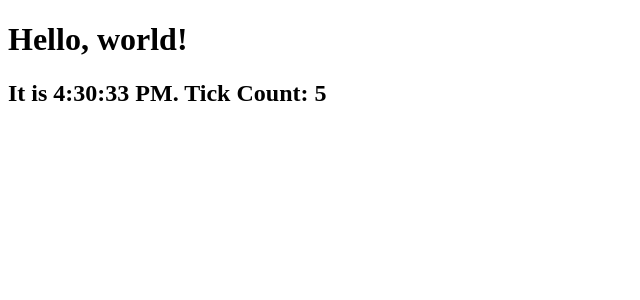
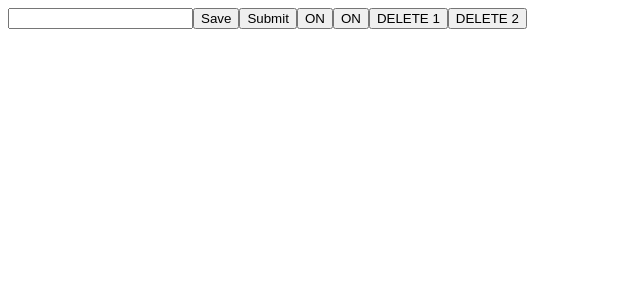
Before and after one commit to reactjs-example/react-tutorial-series, a React (Create React App) app in the folder react-hello-world/: page / in a window 1280 px wide. Shown: the top 300 px of the page, without its empty margins (0-640 px from the left). Built offline with nearby package versions, Linux system fonts and the light colour scheme.

Commit message:
event handling react

```diff
--- a/react-hello-world/src/App.js
+++ b/react-hello-world/src/App.js
@@ -70,19 +70,19 @@ function Welcome(props) {
 function componentAndProps() {
   return (
     <div>
-        <Welcome name="Sara" city="DEL" />
-        <Welcome name="Kyle" city="MUM" />
-        <Welcome name="Drevis" city="BLR" />
+      <Welcome name="Sara" city="DEL" />
+      <Welcome name="Kyle" city="MUM" />
+      <Welcome name="Drevis" city="BLR" />
     </div>
   );
 }
 // END - COMPONENT AND PROPS
-class Clock extends React.Component{
+class Clock extends React.Component {
   constructor(props) {
     super(props);
     this.state = {
       date: new Date(),
-      count:0
+      count: 0
     };
   }
 
@@ -98,7 +98,7 @@ class Clock extends React.Component{
   }
 
   tick() {
-    this.setState((prevState)=>({
+    this.setState((prevState) => ({
       date: new Date(),
       count: prevState.count + 1
     }));
@@ -114,19 +114,79 @@ class Clock extends React.Component{
   }
 }
 
-function stateAndLifeCycle()
-{
+function stateAndLifeCycle() {
   return (
     <div>
-        <Clock/>
+      <Clock />
     </div>
   );
 }
 // END - STATE and LIFE CYCLE
+
+class Form extends React.Component {
+
+  constructor(props) {
+    super(props);
+    this.state = { isToggleOn: true };
+
+    // This binding is necessary to make `this` work in the callback
+    this.handleClick = this.handleClick.bind(this);
+  }
+
+  handleClick() {
+    this.setState(prevState => ({
+      isToggleOn: !prevState.isToggleOn
+    }));
+  }
+
+  handleClick1() {
+    this.setState(prevState => ({
+      isToggleOn: !prevState.isToggleOn
+    }));
+  }
+  handleSubmit = (event) => {
+    event.preventDefault(); // this restricts page reaload due to form submit
+    console.log(event);
+  }
+  handleDelete = (e,id)=>{
+    console.log(e);
+    console.log(id);
+  }
+  render() {
+    return <div>
+      <form onSubmit={this.handleSubmit}>
+        <input type="text" />
+        <button onClick={this.handleSubmit}>Save</button>
+        <button type="submit">Submit</button>
+        <button onClick={this.handleClick}>
+          {this.state.isToggleOn ? 'ON' : 'OFF'}
+        </button>
+        <button onClick={()=>this.handleClick1()}>
+          {this.state.isToggleOn ? 'ON' : 'OFF'}
+        </button>
+        <button onClick={(e) => this.handleDelete(2,3,e)}>
+          DELETE 1
+        </button>
+        <button onClick={this.handleDelete.bind(this,200,300)}>
+          DELETE 2
+        </button>
+      </form>
+    </div>
+  }
+
+}
+function eventHandler() {
+  return (
+
+    <Form />
+
+  );
+}
 function reactHandler() {
   // return reactHelloWorld();
   // return componentAndProps();
-  return stateAndLifeCycle();
+  // return stateAndLifeCycle();
+  return eventHandler();
 }
 
 
```
